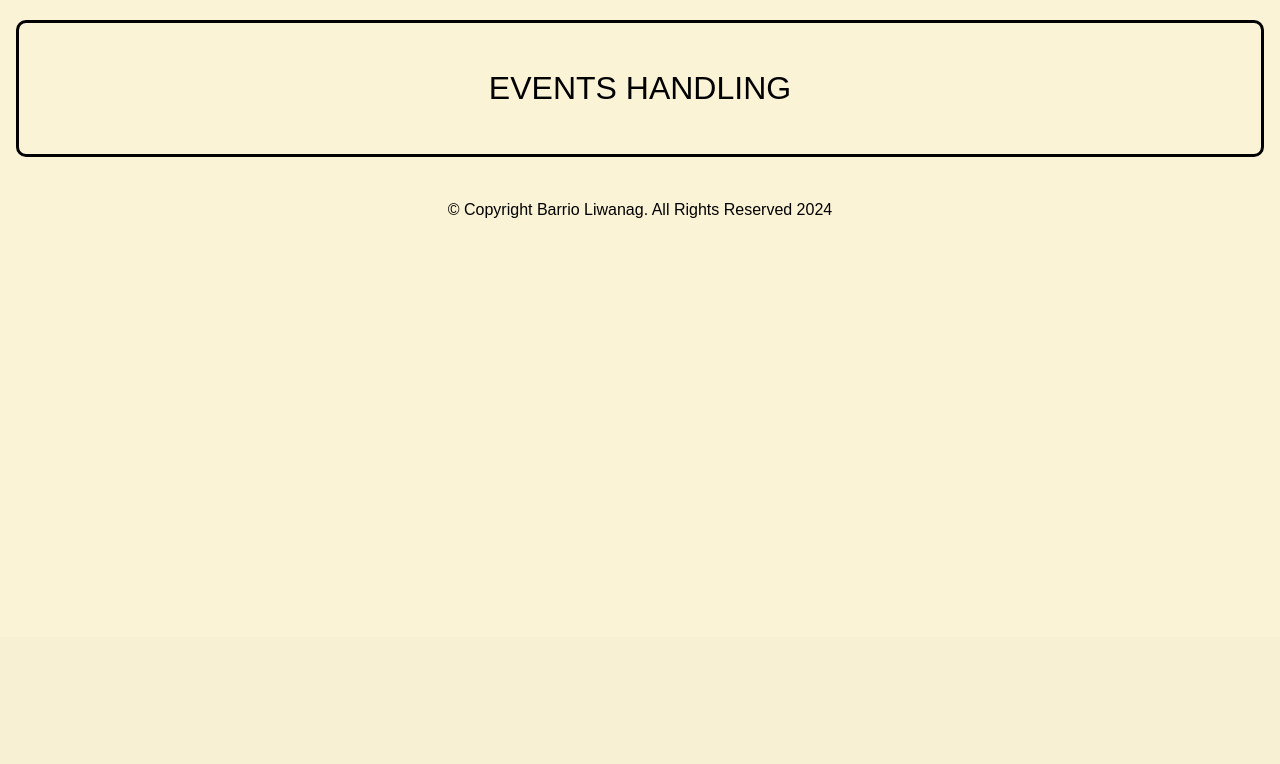
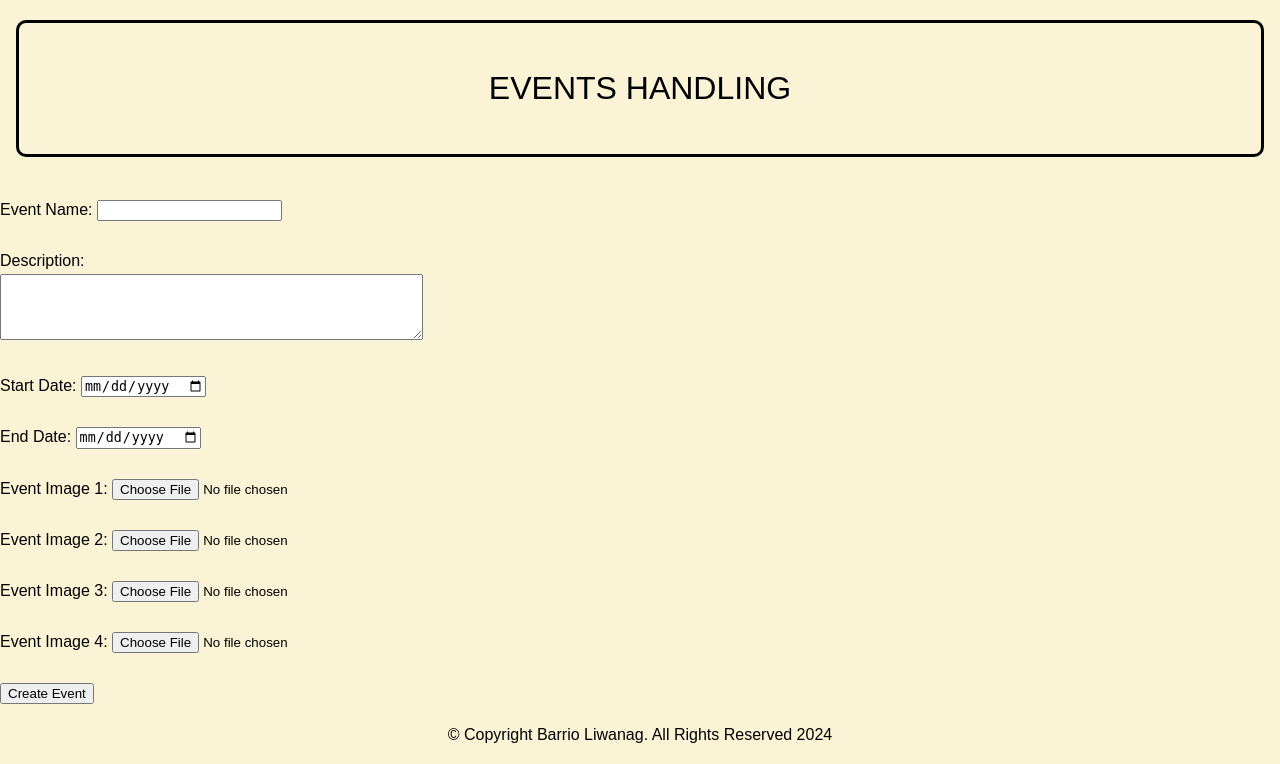
Before and after one commit to Arjooohn/Barrio-Liwanag, a PHP site: page /admin/content_dashboard.php in a window 1280 px wide. Shown: the part 163-927 px from the top of the page. Before the commit the page ends 381 px from the top, so only its background shows below. Run offline with PHP 8.4, Linux system fonts and the light colour scheme; the visitor is signed in with stand-in values (Sample User, id 1); data that the repository does not hold is empty.

Commit message:
create events in admin side with images. display the first image (for testing) in events-user.php

```diff
--- a/admin/content_dashboard.php
+++ b/admin/content_dashboard.php
@@ -6,12 +6,56 @@
     header('Location: ../login.php');
     exit();
 }
+
+// Include config file
+require_once "../config.php";
+
+// Process form submission to create events
+if ($_SERVER["REQUEST_METHOD"] == "POST") {
+    // Retrieve form data
+    $eventname = $_POST['eventname'];
+    $description = $_POST['description'];
+    $start_date = $_POST['start_date'];
+    $end_date = $_POST['end_date'];
+
+    // Prepare and execute SQL statement to insert event details
+    $sql = "INSERT INTO events (eventname, description, start_date, end_date) VALUES (?, ?, ?, ?)";
+    $stmt = $conn->prepare($sql);
+    $stmt->bind_param("ssss", $eventname, $description, $start_date, $end_date);
+    $stmt->execute();
+
+    // Get the ID of the inserted event
+    $event_id = $stmt->insert_id;
+
+    // Close the statement
+    $stmt->close();
+
+    // Process image uploads and store them in the database
+    for ($i = 1; $i <= 4; $i++) {
+        // Check if an image was uploaded for the current field
+        if ($_FILES['image'.$i]['size'] > 0) {
+            // Get the image data
+            $image_tmp = $_FILES['image'.$i]['tmp_name'];
+            $image_data = file_get_contents($image_tmp);
+
+            // Prepare and execute SQL statement to update the event image
+            $sql = "UPDATE events SET event_images_$i = ? WHERE id = ?";
+            $stmt = $conn->prepare($sql);
+            $stmt->bind_param("bi", $image_data, $event_id);
+            $stmt->send_long_data(0, $image_data);
+            $stmt->execute();
+
+            // Close the statement
+            $stmt->close();
+        }
+    }
+
+    // Redirect back to the content dashboard or any other page
+    header("Location: content_dashboard.php");
+    exit();
+}
 ?>
-<?php
-    require_once "../config.php";
-    $sql = "SELECT * FROM events ";
-    $result = mysqli_query($conn, $sql);
-?>
+
 <!DOCTYPE html>
 <html lang="en">
 <link rel="stylesheet" href="../admin-css/content_dashboard.css">
@@ -36,6 +80,38 @@
         <div class="page-title">
             <p>EVENTS HANDLING</p>
         </div>
+
+        <!-- Form to create events -->
+        <div class="event-form">
+            <form method="post" action="<?php echo htmlspecialchars($_SERVER["PHP_SELF"]); ?>" enctype="multipart/form-data">
+                <label for="eventname">Event Name:</label>
+                <input type="text" id="eventname" name="eventname" required><br><br>
+
+                <label for="description">Description:</label><br>
+                <textarea id="description" name="description" rows="4" cols="50"></textarea><br><br>
+
+                <label for="start_date">Start Date:</label>
+                <input type="date" id="start_date" name="start_date" required><br><br>
+
+                <label for="end_date">End Date:</label>
+                <input type="date" id="end_date" name="end_date" required><br><br>
+
+                <!-- File input fields for uploading images -->
+                <label for="image1">Event Image 1:</label>
+                <input type="file" id="image1" name="image1"><br><br>
+
+                <label for="image2">Event Image 2:</label>
+                <input type="file" id="image2" name="image2"><br><br>
+
+                <label for="image3">Event Image 3:</label>
+                <input type="file" id="image3" name="image3"><br><br>
+
+                <label for="image4">Event Image 4:</label>
+                <input type="file" id="image4" name="image4"><br><br>
+
+                <input type="submit" value="Create Event">
+            </form>
+        </div>
     </section>
 
     <footer>
```
Also changed, not shown: admin/admins.php (+5 -2 lines), users/events-user.php (+21 -2 lines). Lines whose indentation alone changed are shown as unchanged.
